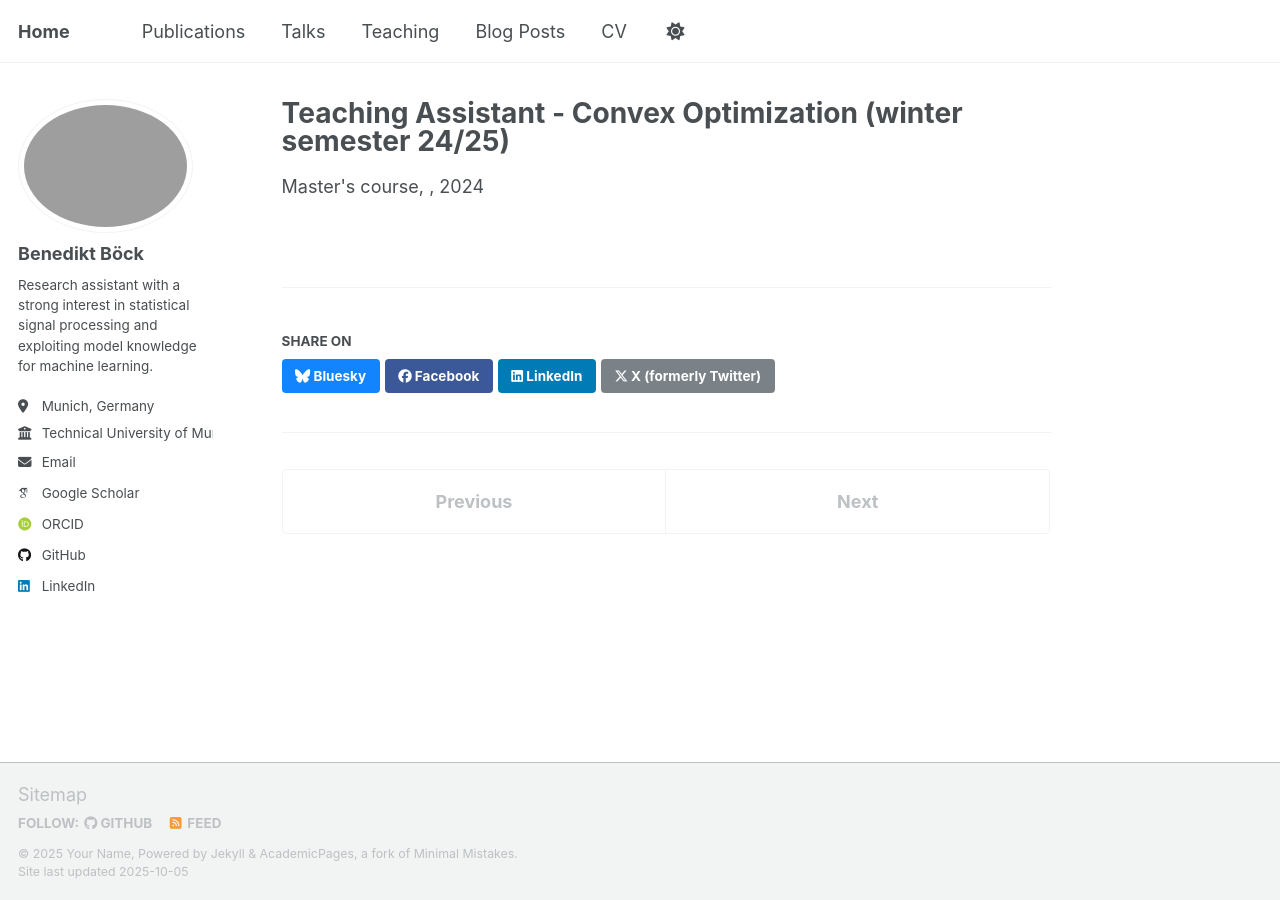
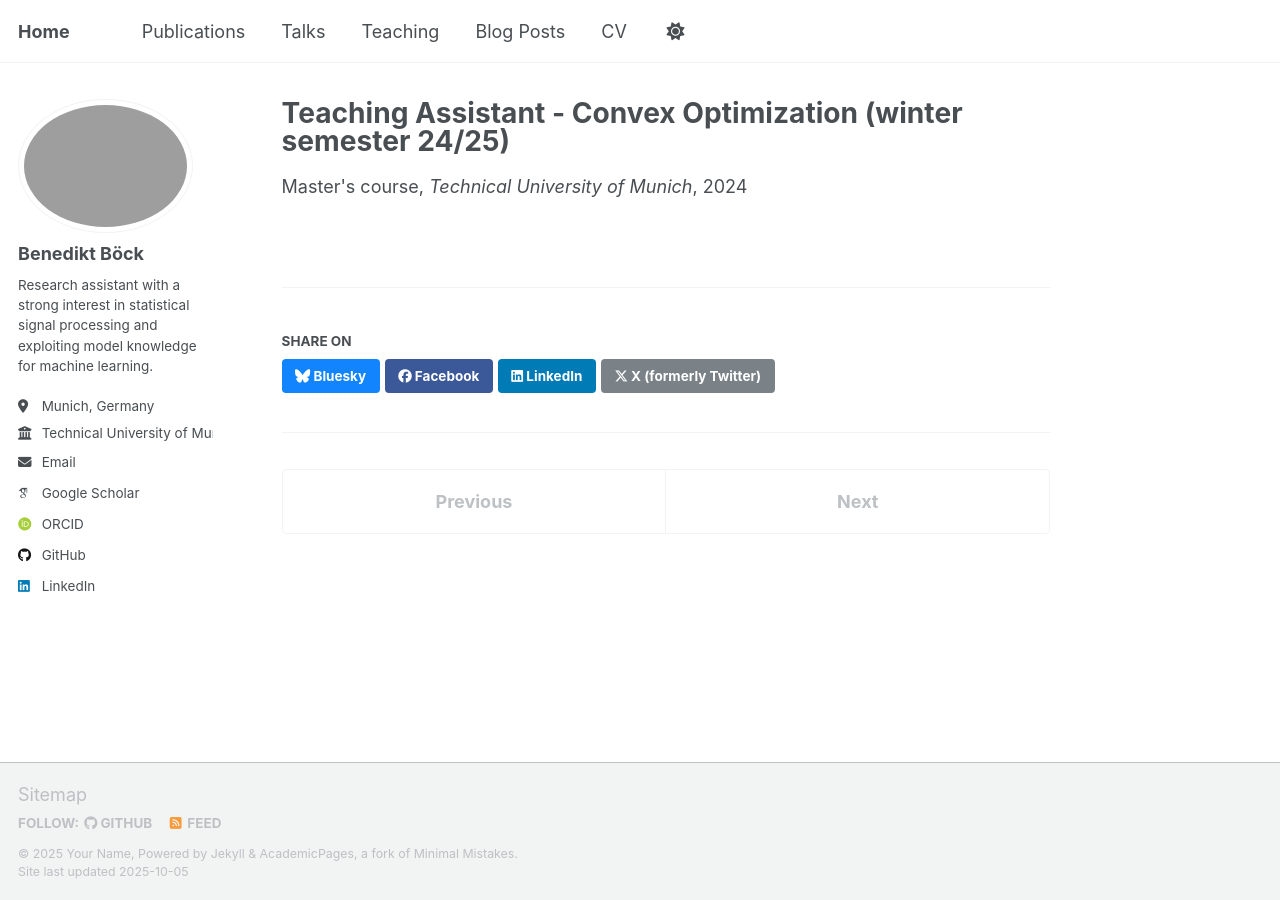
Before and after one commit to beneboeck/beneboeck.github.io, a Jekyll site: the page built from _teaching/ws24-25.md, in a window 1280 px wide. Built offline with Jekyll 4.4.1, drawn with Linux system fonts in a browser that asks for light colours; some web fonts are replaced; a script that is not in the unit is left out.

Commit message:
Update ws24-25.md

```diff
--- a/_teaching/ws24-25.md
+++ b/_teaching/ws24-25.md
@@ -2,6 +2,7 @@
 title: "Teaching Assistant - Convex Optimization (winter semester 24/25)"
 collection: teaching
 type: "Master's course"
+venue: "Technical University of Munich"
 permalink: /teaching/ws24-25
 date: 2024-01-01
 ---
```
